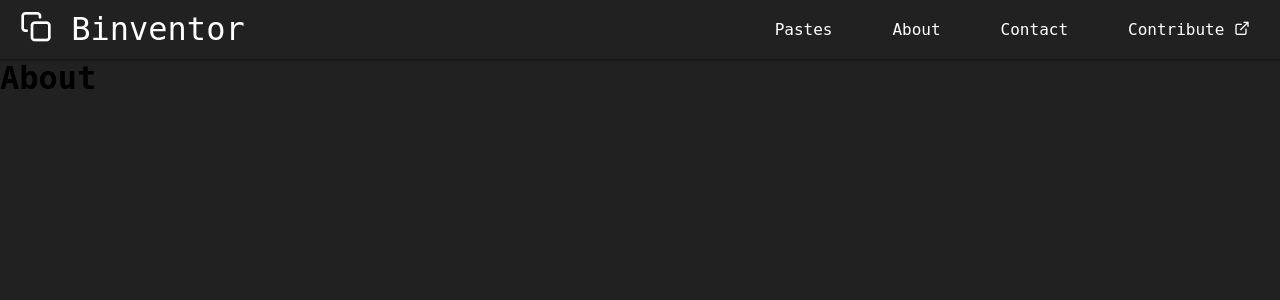
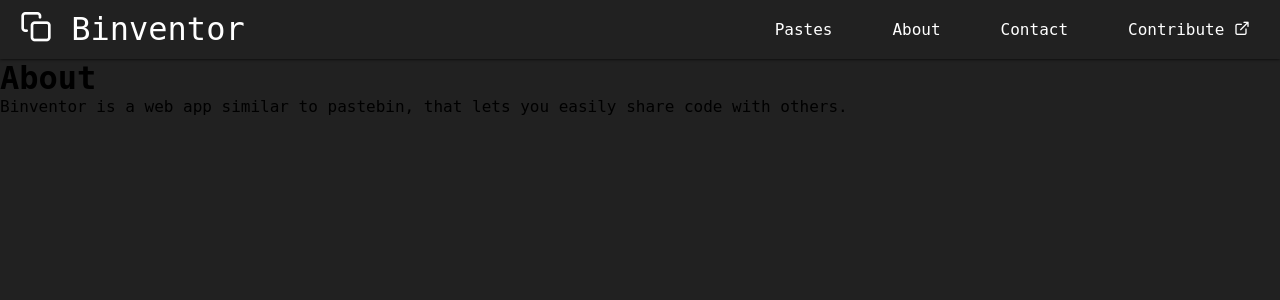
Before and after one commit to TomerShech/Binventor, a Flask app: template templates/about.html in a window 1280 px wide. Shown: the top 300 px of the page. Run offline with Flask 2, Linux system fonts and the light colour scheme; the template is opened without the code that fills it, so the values that code supplies are empty; some web fonts are replaced.

Commit message:
Added some text to the about page of the website

```diff
--- a/templates/about.html
+++ b/templates/about.html
@@ -1,5 +1,5 @@
 {% extends "base.html" %} {% block content %}
 
 <h1>About</h1>
-
+<p>Binventor is a web app similar to pastebin, that lets you easily share code with others.</p>
 {% endblock %}
```
